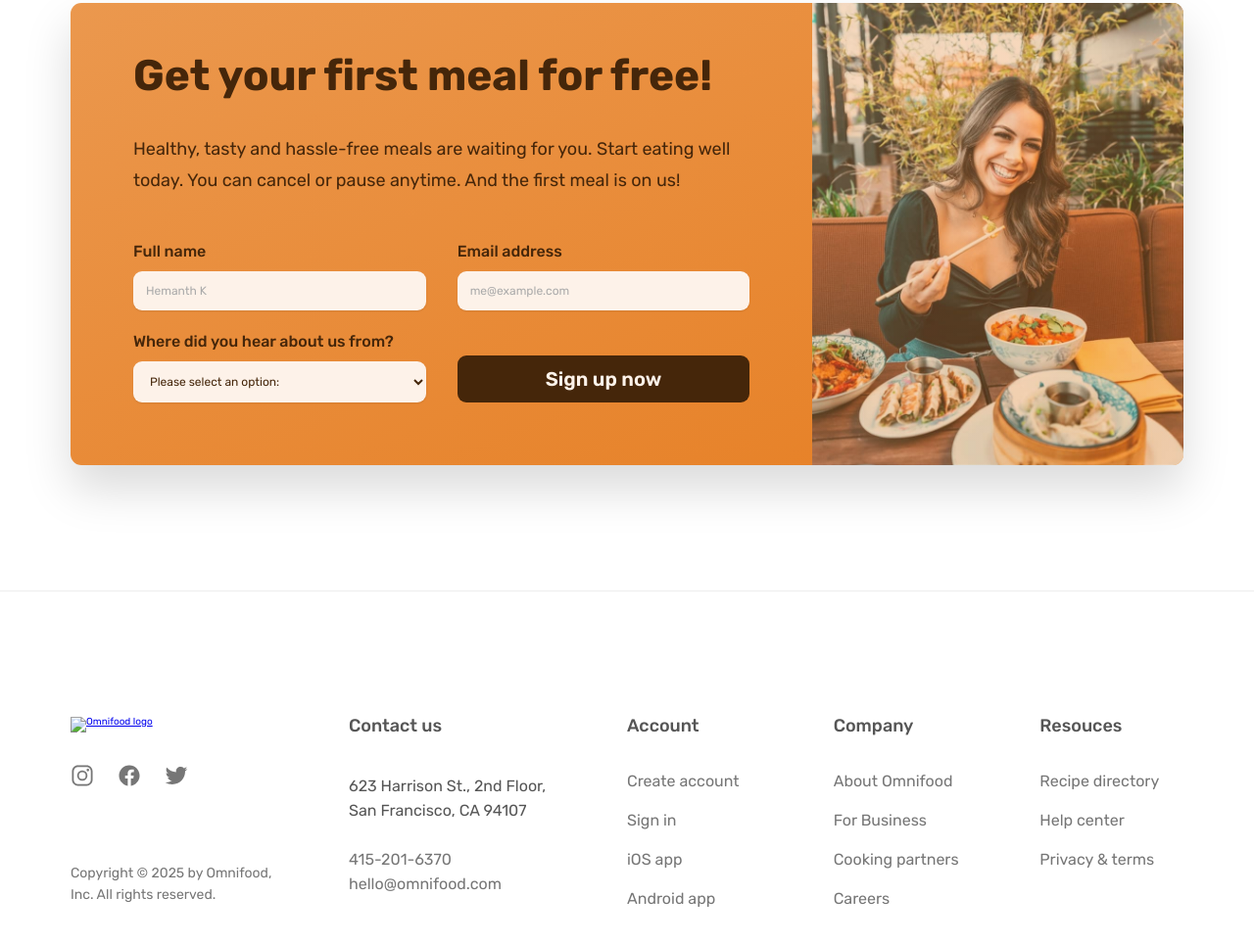
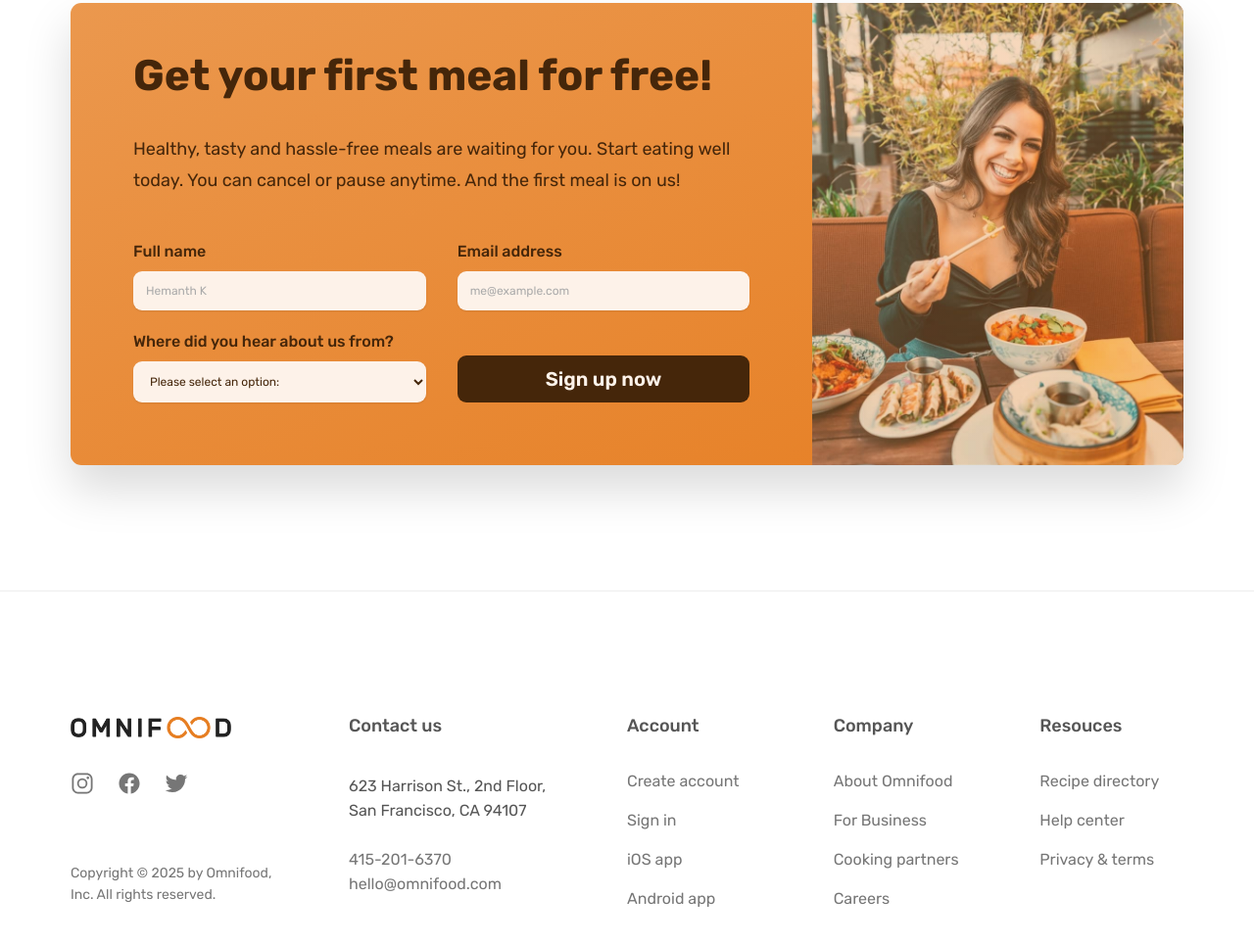
Before and after one commit to Hemanthgwda/Omnifood, a plain HTML site: page index.html in a window 1280 px wide. Shown: the part 9610-10574 px from the top of the page at 98% size. Drawn offline with nearby package versions, Linux system fonts and the light colour scheme; some packages are replaced by stand-ins of ours; the site is published under a folder, as on GitHub Pages, so addresses that start at the root find nothing; a script that the page names is missing.

Commit message:
Fix footer logo path

```diff
--- a/index.html
+++ b/index.html
@@ -595,7 +595,7 @@
             ><img
               class="logo"
               alt="Omnifood logo"
-              src="/img/omnifood-logo.png"
+              src="img/omnifood-logo.png"
             />
           </a>
           <ul class="social-links">
```
